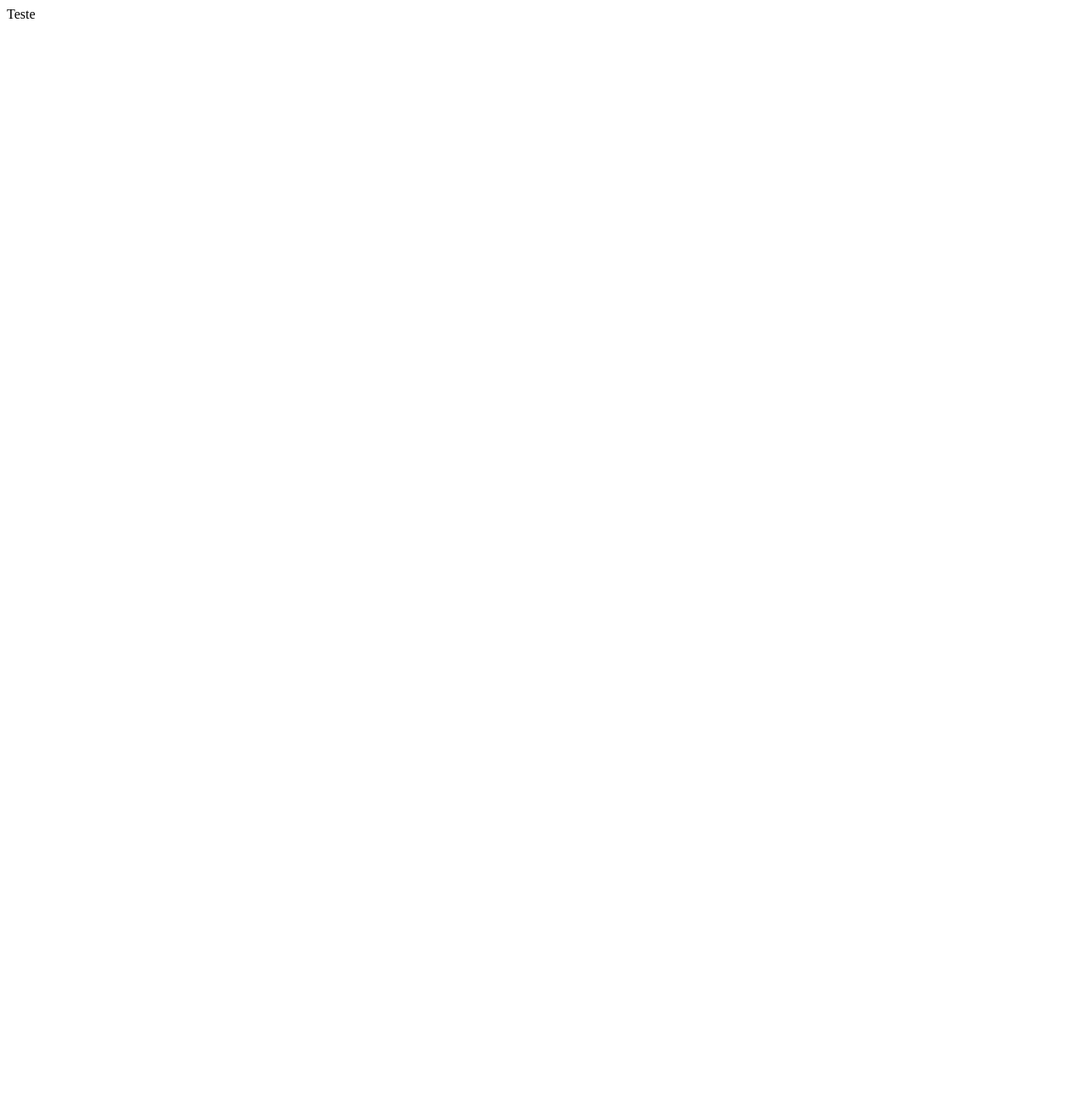
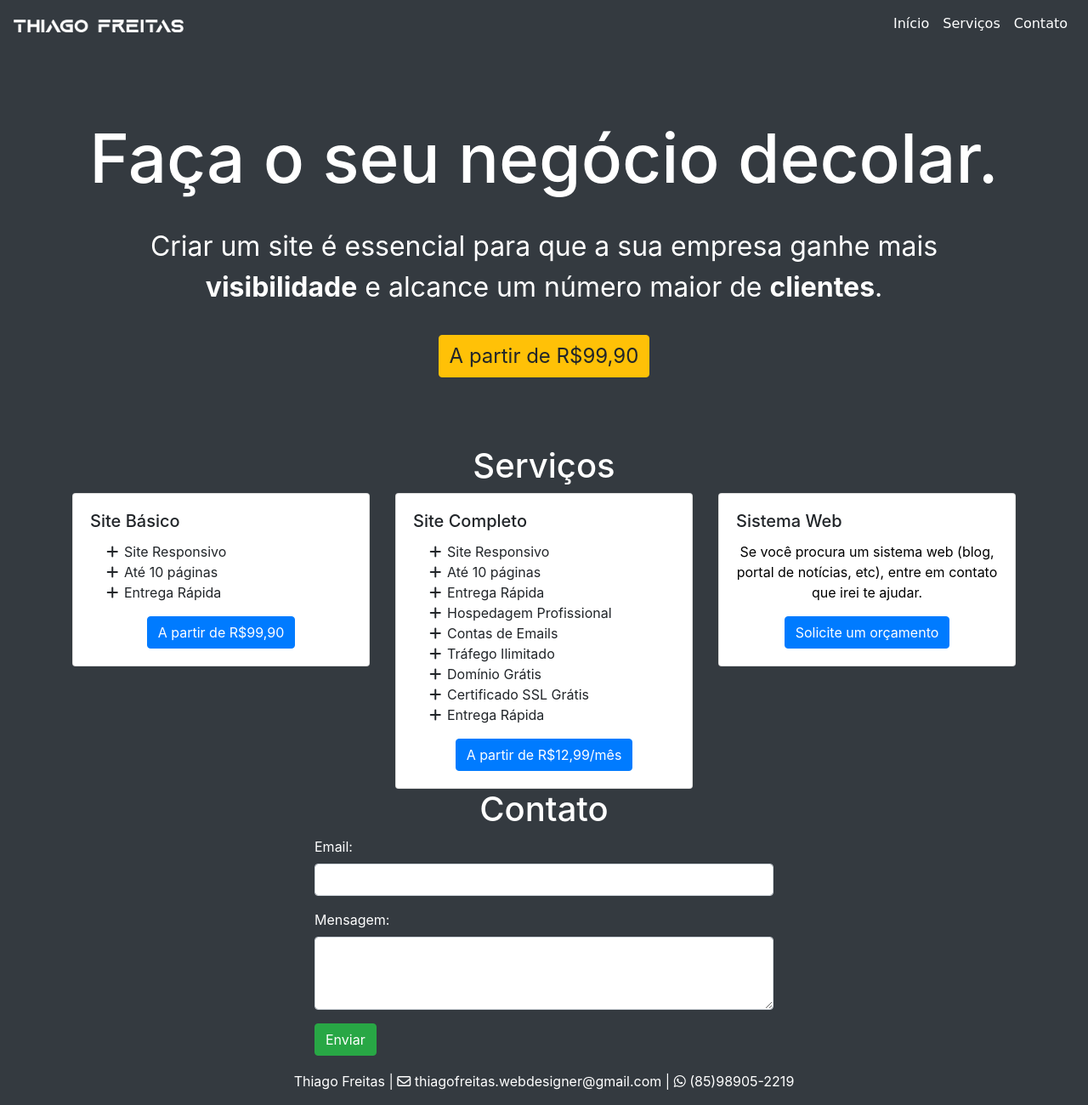
Before and after one commit to thiagofreitaswebdesigner/thiagofreitaswebdesigner.github.io, a plain HTML site: page index.html in a window 1280 px wide. Shown: the whole page at 85% size. Before the commit the page ends 800 px from the top, so only its background shows below. Drawn offline with nearby package versions, Linux system fonts and the light colour scheme; a web font is replaced by a local one.

Commit message:
Criado header, footer e content, esta última com inicio, servicos e contato

```diff
--- /dev/null
+++ b/css/standard.css
@@ -0,0 +1,78 @@
+/*FONTS*/
+@import url('https://fonts.googleapis.com/css2?family=Hammersmith+One&family=MuseoModerno:wght@600&display=swap');
+/*HEADER*/
+#nav_main{
+	background-color: #343a40 !important
+}
+#nav_main li a{
+	font-family: 'MuseoModerno', cursive !important;
+	color: white !important;
+	border-bottom: 2px solid #343a40;
+	transition: .3s all
+}
+#nav_main li a:hover{
+	border-bottom-color: white
+
+}
+@media only screen and (min-width: 993px){
+	#nav_main #nav_collapse_main{
+		flex-flow: row-reverse !important;
+	}
+}
+/*CONTENT*/
+/*->ALL*/
+body{
+	background-color: #343a40;
+}
+h1, h3, p{
+	color: white;
+	text-align: center;
+}
+label{
+	color: white
+}
+/*->INICIO*/
+#inicio{
+	text-align-last: center;
+	margin-top: 5em;
+	margin-bottom: 5em
+
+}
+#inicio h1{
+	font-size: 5em;
+}
+#inicio p{
+	font-size: 2em;
+    margin-top: 1em;
+    margin-bottom: 1em;
+}
+#inicio .btn{
+	font-size: 1.5em;
+}
+/*SERVICOS*/
+#servicos .card p{
+	color: black !important
+}
+#servicos .btn-orcamento{
+	text-align: center;
+}
+#servicos li{
+	list-style: none;
+}
+#servicos li:before {
+  content: ""; /* FontAwesome Unicode */
+  font-family: FontAwesome;
+  display: inline-block;
+  margin-left: -1.3em; /* same as padding-left set on li */
+  width: 1.3em; /* same as padding-left set on li */
+}
+
+/*FOOTER*/
+#footer_main{
+	margin-top: 1em;
+    margin-bottom: 1em;
+    text-align: center;
+}
+#footer_main span{
+	 color: white !important
+}
--- a/index.html
+++ b/index.html
@@ -1,9 +1,114 @@
-<!DOCTYPE html>
-<html>
-<head>
-	<title>Teste</title>
-</head>
-<body>
-Teste
-</body>
+<!doctype html>
+<html lang="en">
+  <head>
+    <!-- Required meta tags -->
+    <meta charset="utf-8">
+    <meta name="viewport" content="width=device-width, initial-scale=1, shrink-to-fit=no">
+
+    <script src="https://kit.fontawesome.com/0f703cdc3c.js" crossorigin="anonymous"></script>
+    <link rel="stylesheet" href="https://stackpath.bootstrapcdn.com/bootstrap/4.5.0/css/bootstrap.min.css" integrity="sha384-9aIt2nRpC12Uk9gS9baDl411NQApFmC26EwAOH8WgZl5MYYxFfc+NcPb1dKGj7Sk" crossorigin="anonymous">
+    <link rel="stylesheet" type="text/css" href="css/standard.css">
+
+    <title>Thiago Freitas - Desenvolvimento de Sites</title>
+  </head>
+  <body>
+  	<header id="header_main">
+		<nav class="navbar navbar-expand-lg navbar-light bg-light" id="nav_main">
+			<a class="navbar-brand" href="#"><img src="imgs/logo.png" width="200px" alt="Logo"></a>
+			<button class="navbar-toggler" type="button" data-toggle="collapse" data-target="#nav_collapse_main" aria-controls="nav_collapse_main" aria-expanded="false" aria-label="Toggle navigation">
+				<span class="navbar-toggler-icon"></span>
+			</button>
+			<div class="collapse navbar-collapse" id="nav_collapse_main">
+				<ul class="navbar-nav">
+					<li class="nav-item"><a class="nav-link" href="#inicio">Início</a></li>
+					<li class="nav-item"><a class="nav-link" href="#servicos">Serviços</a></li>
+					<li class="nav-item"><a class="nav-link" href="#contato">Contato</a></li>
+
+				</ul>
+			</div>
+		</nav>
+	</header>
+	<section id="content_main">
+		<section id="inicio" class="container">
+			<h1>Faça o seu negócio decolar.</h1>
+			<p>Criar um site é essencial para que a sua empresa ganhe mais <strong>visibilidade</strong> e alcance um número maior de <strong>clientes</strong>.</p>
+			<a class="btn btn-warning" href="#servicos" role="button">A partir de R$99,90</a>
+		</section>
+		<section id="servicos" class="container">
+			<h1>Serviços</h1>
+			<div class="row">
+			  <div class="col-sm-4">
+			    <div class="card">
+			      <div class="card-body">
+			        <h5 class="card-title">Site Básico</h5>
+			        <ul>
+			        	<li>Site Responsivo</li>
+			        	<li>Até 10 páginas</li>
+			        	<li>Entrega Rápida</li>
+			        </ul>
+			        <div class="btn-orcamento"><a href="#" class="btn btn-primary">A partir de R$99,90</a></div>
+			      </div>
+			    </div>
+			  </div>
+			  <div class="col-sm-4">
+			    <div class="card">
+			      <div class="card-body">
+			        <h5 class="card-title">Site Completo</h5>
+			        <ul>
+			        	<li>Site Responsivo</li>
+			        	<li>Até 10 páginas</li>
+			        	<li>Entrega Rápida</li>
+			        	<li>Hospedagem Profissional</li>
+			        	<li>Contas de Emails</li>
+			        	<li>Tráfego Ilimitado</li>
+			        	<li>Domínio Grátis</li>
+			        	<li>Certificado SSL Grátis</li>
+			        	<li>Entrega Rápida</li>
+			        </ul>
+			        <div class="btn-orcamento"><a href="#" class="btn btn-primary">A partir de R$12,99/mês</a></div>
+			      </div>
+			    </div>
+			  </div>
+			  <div class="col-sm-4">
+			    <div class="card">
+			      <div class="card-body">
+			        <h5 class="card-title">Sistema Web</h5>
+			        <p class="card-text">Se você procura um sistema web (blog, portal de notícias, etc), entre em contato que irei te ajudar.</p>
+			        <div class="btn-orcamento"><a href="#" class="btn btn-primary">Solicite um orçamento</a></div>
+			      </div>
+			    </div>
+			  </div>
+			</div>
+		</section>
+		<section id="contato" class="container">
+			<h1>Contato</h1>
+			<div class="row">
+				<div class="col-sm-6 offset-md-3">
+					<form action="https://formspree.io/myyndyly" method="POST" target="_blank">
+						<div class="form-group">
+							<label for="_replyto">Email:</label>
+							<input type="text" class="form-control" name="_replyto" required>
+						</div>
+						<div class="form-group">
+							<label for="message">Mensagem:</label>
+							<textarea class="form-control" name="message" rows="3" required></textarea>
+						</div>
+					  <!-- your other form fields go here -->
+
+					  <button type="submit" class="btn btn-success">Enviar</button>
+					</form>
+				</div>
+			</div>
+		</section>
+	</section>
+	<footer id="footer_main" class="container-fluid">
+		<span class="text-muted align-middle">Thiago Freitas | <i class="far fa-envelope"></i> thiagofreitas.webdesigner@gmail.com | <i class="fab fa-whatsapp"></i> (85)98905-2219</span>
+	</footer>
+
+    <!-- Optional JavaScript -->
+    <!-- jQuery first, then Popper.js, then Bootstrap JS -->
+    <script src="https://code.jquery.com/jquery-3.5.1.slim.min.js" integrity="sha384-DfXdz2htPH0lsSSs5nCTpuj/zy4C+OGpamoFVy38MVBnE+IbbVYUew+OrCXaRkfj" crossorigin="anonymous"></script>
+    <script src="https://cdn.jsdelivr.net/npm/popper.js@1.16.0/dist/umd/popper.min.js" integrity="sha384-Q6E9RHvbIyZFJoft+2mJbHaEWldlvI9IOYy5n3zV9zzTtmI3UksdQRVvoxMfooAo" crossorigin="anonymous"></script>
+    <script src="https://stackpath.bootstrapcdn.com/bootstrap/4.5.0/js/bootstrap.min.js" integrity="sha384-OgVRvuATP1z7JjHLkuOU7Xw704+h835Lr+6QL9UvYjZE3Ipu6Tp75j7Bh/kR0JKI" crossorigin="anonymous"></script>
+  </body>
 </html>
```
Also changed, not shown: imgs/logo.png (added).
